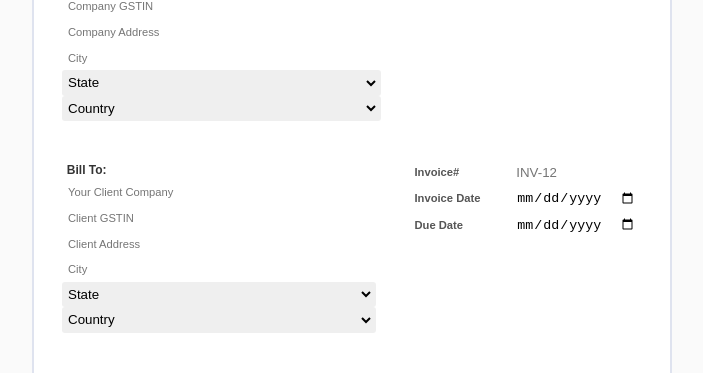
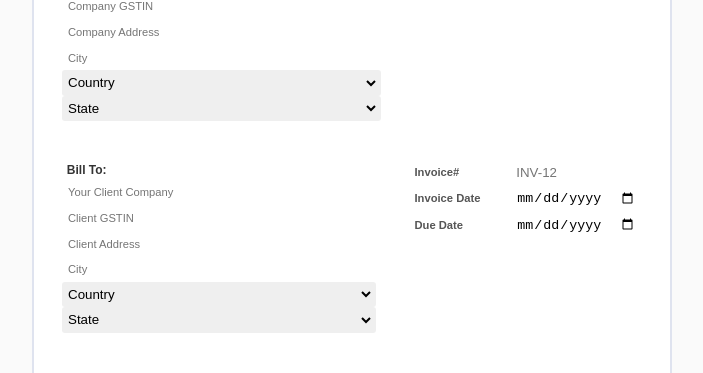
Before and after one commit to kunljha/Tax-Invoice-Page, a React (Create React App) app: page / in a window 1280 px wide. Shown: the part 224-597 px from the top of the page, without its empty margins (288-991 px from the left). Built offline with nearby package versions, Linux system fonts and the light colour scheme.

Commit message:
country-dropdown & state-dropdown linked together

```diff
--- a/src/App.js
+++ b/src/App.js
@@ -7,6 +7,7 @@ import ItemsList from './components/ItemsList'
 import LineItemAndTotal from './components/LineItemAndTotal'
 import Notes from './components/Notes'
 import TermsAndConditions from './components/TermsAndConditions'
+import countries from './dummyData'
 import { useState } from 'react'
 
 const App = () => {
@@ -49,8 +50,8 @@ const App = () => {
   return (
     <div className='App'>
       <Header />
-      <Form />
-      <BillInvoice />
+      <Form countries={countries} />
+      <BillInvoice countries={countries} />
       <PlaceOfSupply />
       <ItemTableCols />
       <ItemsList
--- a/src/components/BillInvoice.jsx
+++ b/src/components/BillInvoice.jsx
@@ -1,4 +1,17 @@
-const BillInvoice = () => {
+import { useState } from 'react'
+
+const BillInvoice = ({ countries }) => {
+  const [selectedCountry, setSelectedCountry] = useState('Country')
+  const [selectedState, setSelectedState] = useState('')
+
+  const handleCountryChange = (e) => {
+    setSelectedCountry(e.target.value)
+  }
+
+  const handleStateChange = (e) => {
+    setSelectedState(e.target.value)
+  }
+
   return (
     <div className='grid-container'>
       <div className='billing'>
@@ -8,21 +21,27 @@ const BillInvoice = () => {
           <input type='text' placeholder='Client GSTIN' required />
           <input type='text' placeholder='Client Address' required />
           <input type='text' placeholder='City' required />
-          <select>
+          <select value={selectedCountry} onChange={handleCountryChange}>
+            <option disabled selected>
+              Country
+            </option>
+            {countries.map((country, index) => (
+              <option key={index} value={country.name}>
+                {country.name}
+              </option>
+            ))}
+          </select>
+          <select value={selectedState} onChange={handleStateChange}>
             <option disabled selected>
               State
             </option>
-            <option value='state1'>State 1</option>
-            <option value='state2'>State 2</option>
-            <option value='state3'>State 3</option>
-          </select>
-          <select>
-            <option disabled selected>
-              Country
-            </option>
-            <option value='country1'>Country 1</option>
-            <option value='country2'>Country 2</option>
-            <option value='country3'>Country 3</option>
+            {countries
+              .find((country) => country.name === selectedCountry)
+              ?.states.map((state, index) => (
+                <option key={index} value={state}>
+                  {state}
+                </option>
+              ))}
           </select>
         </form>
       </div>
--- a/src/components/Form.jsx
+++ b/src/components/Form.jsx
@@ -1,4 +1,17 @@
-const Form = () => {
+import { useState } from 'react'
+
+const Form = ({ countries }) => {
+  const [selectedCountry, setSelectedCountry] = useState('Country')
+  const [selectedState, setSelectedState] = useState('')
+
+  const handleCountryChange = (e) => {
+    setSelectedCountry(e.target.value)
+  }
+
+  const handleStateChange = (e) => {
+    setSelectedState(e.target.value)
+  }
+
   return (
     <form className='form'>
       <input type='text' placeholder='Your Company' required />
@@ -6,21 +19,27 @@ const Form = () => {
       <input type='text' placeholder='Company GSTIN' required />
       <input type='text' placeholder='Company Address' required />
       <input type='text' placeholder='City' required />
-      <select>
+      <select value={selectedCountry} onChange={handleCountryChange}>
+        <option disabled selected>
+          Country
+        </option>
+        {countries.map((country, index) => (
+          <option key={index} value={country.name}>
+            {country.name}
+          </option>
+        ))}
+      </select>
+      <select value={selectedState} onChange={handleStateChange}>
         <option disabled selected>
           State
         </option>
-        <option value='state1'>State 1</option>
-        <option value='state2'>State 2</option>
-        <option value='state3'>State 3</option>
-      </select>
-      <select>
-        <option disabled selected>
-          Country
-        </option>
-        <option value='country1'>Country 1</option>
-        <option value='country2'>Country 2</option>
-        <option value='country3'>Country 3</option>
+        {countries
+          .find((country) => country.name === selectedCountry)
+          ?.states.map((state, index) => (
+            <option key={index} value={state}>
+              {state}
+            </option>
+          ))}
       </select>
     </form>
   )
--- /dev/null
+++ b/src/dummyData.js
@@ -0,0 +1,154 @@
+const countries = [
+  {
+    name: 'India',
+    states: [
+      'Uttar Pradesh',
+      'Maharashtra',
+      'Bihar',
+      'West Bengal',
+      'Andhra Pradesh',
+      'Tamil Nadu',
+      'Karnataka',
+      'Madhya Pradesh',
+      'Rajasthan',
+      'Gujarat',
+    ],
+  },
+  {
+    name: 'USA',
+    states: [
+      'California',
+      'Texas',
+      'Florida',
+      'New York',
+      'Pennsylvania',
+      'Illinois',
+      'Ohio',
+      'Georgia',
+      'North Carolina',
+      'Michigan',
+    ],
+  },
+  {
+    name: 'China',
+    states: [
+      'Guangdong',
+      'Shandong',
+      'Henan',
+      'Sichuan',
+      'Jiangsu',
+      'Hubei',
+      'Hunan',
+      'Anhui',
+      'Shaanxi',
+      'Jiangxi',
+    ],
+  },
+  {
+    name: 'Brazil',
+    states: [
+      'Sao Paulo',
+      'Minas Gerais',
+      'Rio de Janeiro',
+      'Bahia',
+      'Parana',
+      'Rio Grande do Sul',
+      'Pernambuco',
+      'Ceara',
+      'Para',
+      'Santa Catarina',
+    ],
+  },
+  {
+    name: 'Russia',
+    states: [
+      'Moscow',
+      'Saint Petersburg',
+      'Novosibirsk Oblast',
+      'Sverdlovsk Oblast',
+      'Chelyabinsk Oblast',
+      'Omsk Oblast',
+      'Samara Oblast',
+      'Krasnoyarsk Krai',
+      'Rostov Oblast',
+      'Bashkortostan',
+    ],
+  },
+  {
+    name: 'Indonesia',
+    states: [
+      'Java',
+      'Sumatra',
+      'Borneo',
+      'Sulawesi',
+      'West Nusa Tenggara',
+      'East Nusa Tenggara',
+      'Maluku Islands',
+      'Papua',
+      'Kalimantan',
+      'Jambi',
+    ],
+  },
+  {
+    name: 'Pakistan',
+    states: [
+      'Punjab',
+      'Sindh',
+      'Khyber Pakhtunkhwa',
+      'Balochistan',
+      'Gilgit-Baltistan',
+      'Azad Jammu and Kashmir',
+      'Islamabad Capital Territory',
+      'Federally Administered Tribal Areas',
+      'Sindh',
+      'Punjab',
+    ],
+  },
+  {
+    name: 'Nigeria',
+    states: [
+      'Lagos',
+      'Kano',
+      'Ibadan',
+      'Kaduna',
+      'Port Harcourt',
+      'Benin City',
+      'Maiduguri',
+      'Zaria',
+      'Abuja',
+      'Jos',
+    ],
+  },
+  {
+    name: 'Bangladesh',
+    states: [
+      'Dhaka',
+      'Chittagong',
+      'Khulna',
+      'Rajshahi',
+      'Barisal',
+      'Sylhet',
+      'Rangpur',
+      'Comilla',
+      'Narayanganj',
+      'Gazipur',
+    ],
+  },
+  {
+    name: 'Mexico',
+    states: [
+      'Mexico City',
+      'Guadalajara',
+      'Monterrey',
+      'Puebla',
+      'Toluca',
+      'Tijuana',
+      'Leon',
+      'Juarez',
+      'La Paz',
+      'Cancun',
+    ],
+  },
+]
+
+export default countries
```
